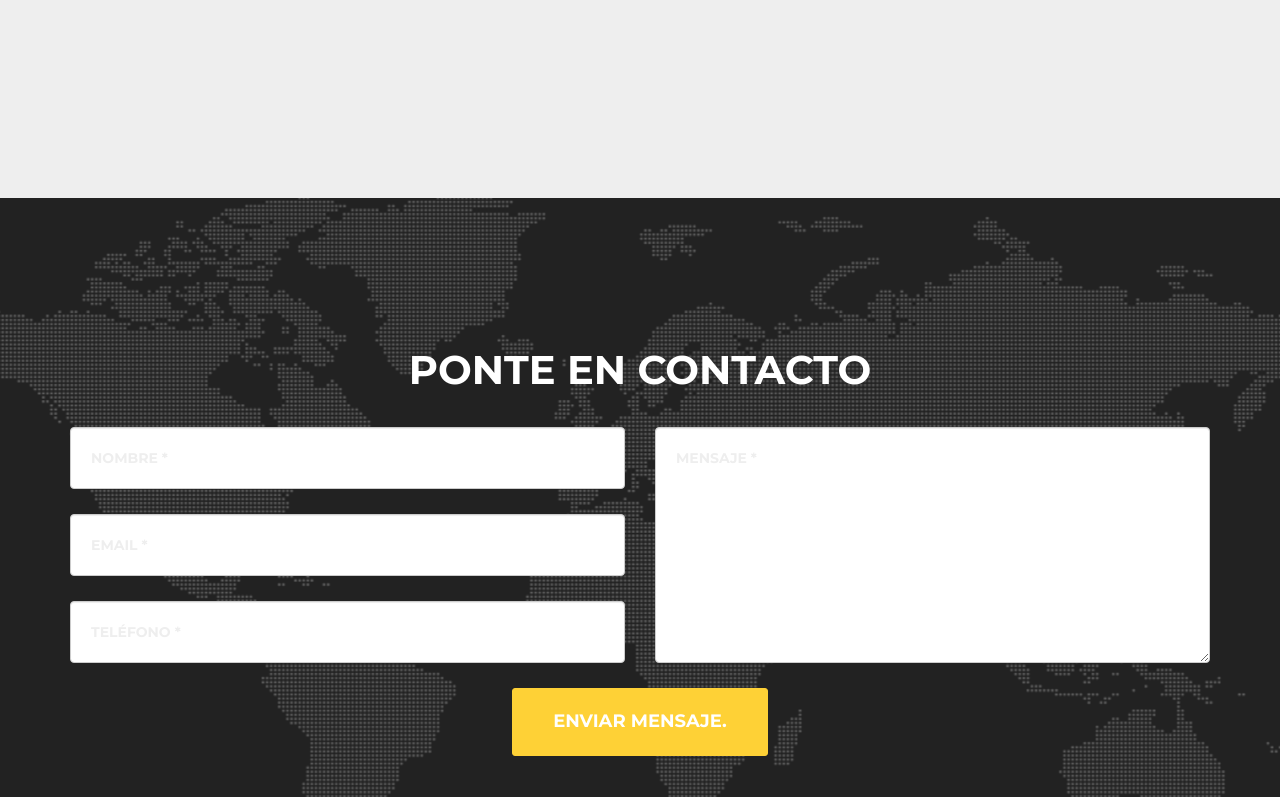
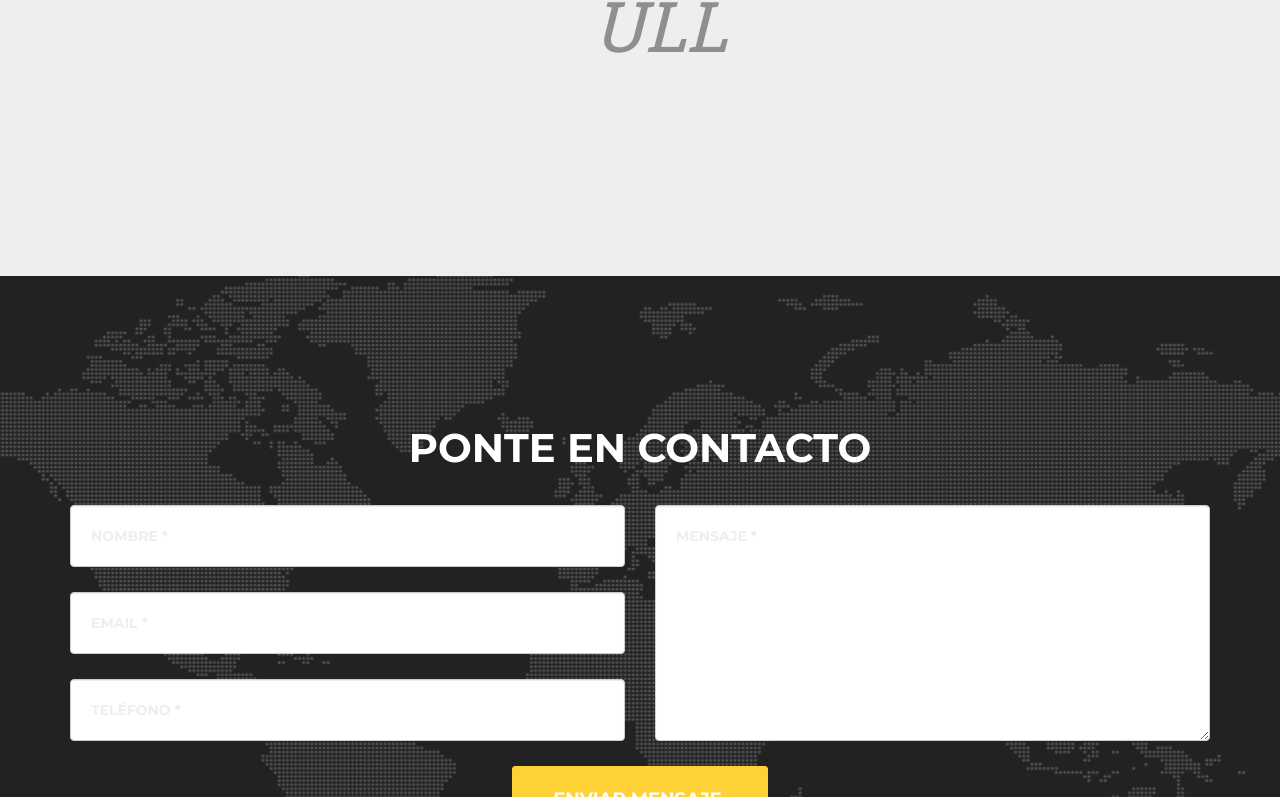
Before and after one commit to alu0100769579/RaulMartinMorales, a website: page index.html in a window 1280 px wide. Shown: the part 3473-4270 px from the top of the page. Drawn offline with nearby package versions, Linux system fonts and the light colour scheme; a web font is replaced by a local one.

Commit message:
Realizando cambios

```diff
--- a/index.html
+++ b/index.html
@@ -329,6 +329,7 @@
                         <img src="img/recursos/raul2.jpg" class="img-responsive img-circle" alt="">
                         <h4>Raúl Martín Morales</h4>
                         <p class="text-muted">Estudiante Ingeniería Informática</p>
+
                         <ul class="icons" id="fila_iconos">
                             <li class="iconitos"><a href="https://github.com/alu0100769579" target=_blanck><i class="fa fa-github"></i></a>
                             </li>
@@ -337,6 +338,11 @@
                             <li class="iconitos"><a href="https://www.facebook.com/raul.martinmorales.1" target=_blanck><i class="fa fa-facebook"></i></a>
                             </li>
                             <li class="iconitos"><a href="https://twitter.com/raulmm941" target=_blanck><i class="fa fa-twitter"></i></a>
+                            </li>
+                        </ul>
+
+                        <ul class="icons" id="fila_iconos">
+                            <li class="iconitos"><a href="https://campusvirtual.ull.es/1617/user/view.php?id=9387&course=1136" target=_blanck><i>ULL</i></a>
                             </li>
                         </ul>
                     </div>
```
